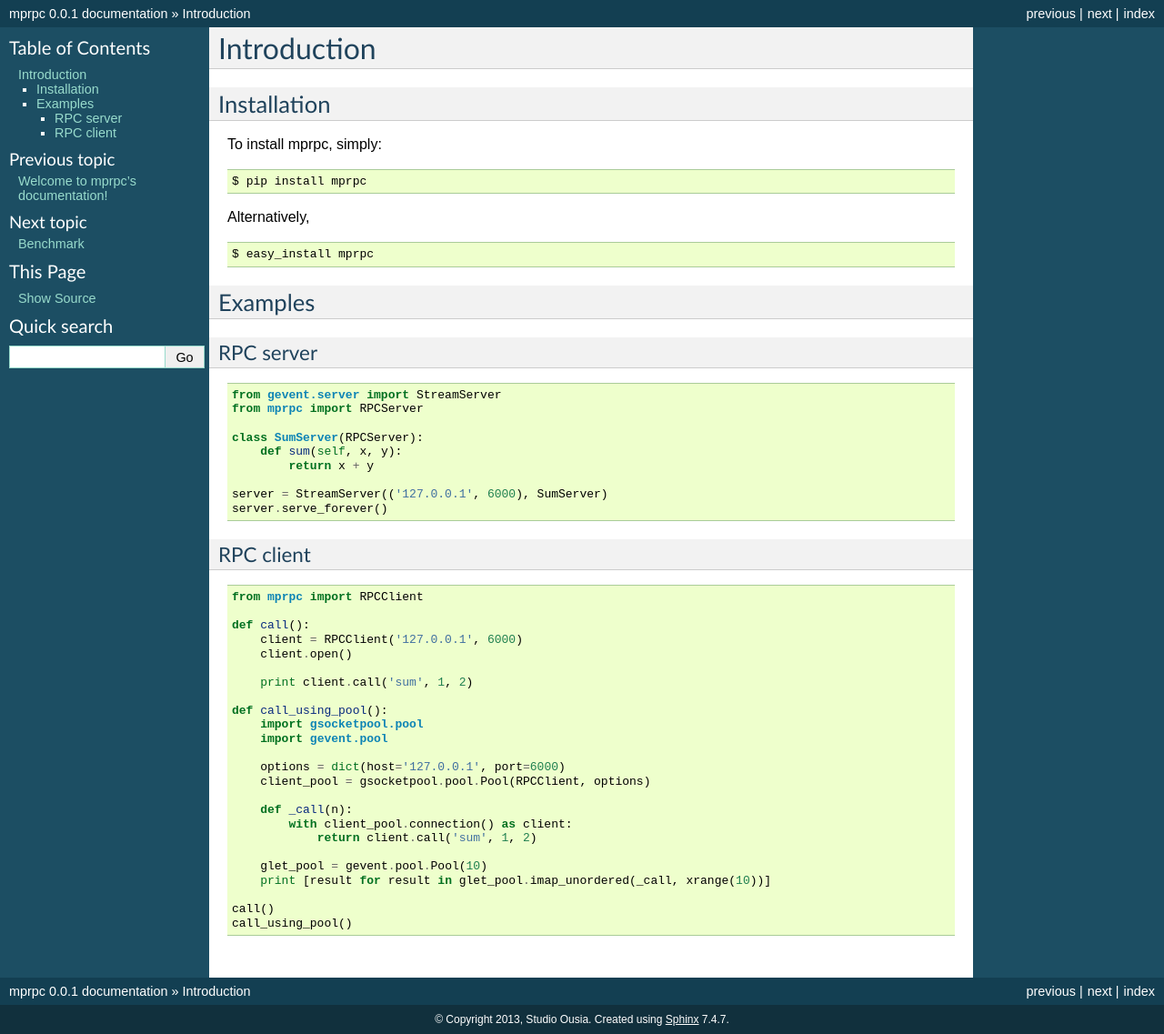
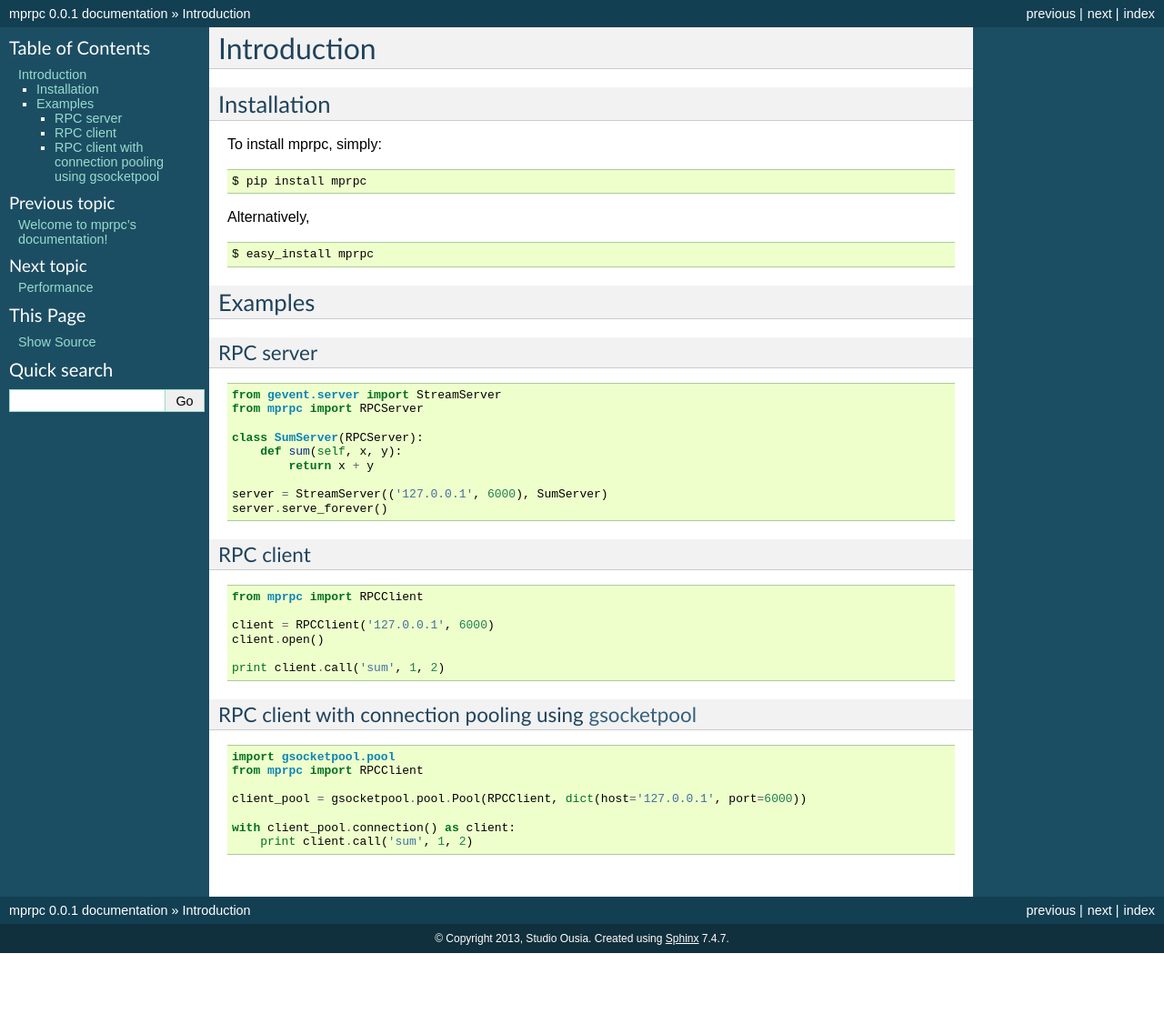
Before and after one commit to studio-ousia/mprpc, a Sphinx documentation site: the page built from docs/intro.rst, in a window 1280 px wide. Shown: the whole page at 91% size. Built offline with Sphinx 7.4.7, drawn with Linux system fonts in a browser that asks for light colours; after the commit the page ends 1048 px from its top, so only the background shows below that.

Commit message:
fix documents

```diff
--- a/docs/index.rst
+++ b/docs/index.rst
@@ -14,7 +14,7 @@
    :maxdepth: 2
 
    intro
-   benchmark
+   perf
    api
 
 
--- a/docs/intro.rst
+++ b/docs/intro.rst
@@ -42,25 +42,21 @@
 
     from mprpc import RPCClient
 
-    def call():
-        client = RPCClient('127.0.0.1', 6000)
-        client.open()
+    client = RPCClient('127.0.0.1', 6000)
+    client.open()
 
+    print client.call('sum', 1, 2)
+
+
+RPC client with connection pooling using `gsocketpool <https://github.com/studio-ousia/gsocketpool>`_
+^^^^^^^^^^^^^^^^^^^^^^^^^^^^^^^^^^^^^^^^^^^^^^^^^^^^^^^^^^^^^^^^^^^^^^^^^^^^^^^^^^^^^^^^^^^^^^^^^^^^^
+
+.. code-block:: python
+
+    import gsocketpool.pool
+    from mprpc import RPCClient
+
+    client_pool = gsocketpool.pool.Pool(RPCClient, dict(host='127.0.0.1', port=6000))
+
+    with client_pool.connection() as client:
         print client.call('sum', 1, 2)
-
-    def call_using_pool():
-        import gsocketpool.pool
-        import gevent.pool
-
-        options = dict(host='127.0.0.1', port=6000)
-        client_pool = gsocketpool.pool.Pool(RPCClient, options)
-
-        def _call(n):
-            with client_pool.connection() as client:
-                return client.call('sum', 1, 2)
-
-        glet_pool = gevent.pool.Pool(10)
-        print [result for result in glet_pool.imap_unordered(_call, xrange(10))]
-
-    call()
-    call_using_pool()
--- a/setup.py
+++ b/setup.py
@@ -5,7 +5,7 @@
 setup(
     name='mprpc',
     version='0.0.1',
-    description='A fast Messagepack RPC implementation for Python gevent',
+    description='A lightweight Messagepack RPC using Python gevent',
     author='Studio Ousia',
     author_email='admin@ousia.jp',
     url='http://github.com/studio-ousia/mprpc',
```
Also changed, not shown: README.rst (+50 -21 lines), docs/benchmark.rst (deleted, +0 -21 lines), docs/perf.rst (added, +49 -0 lines).
